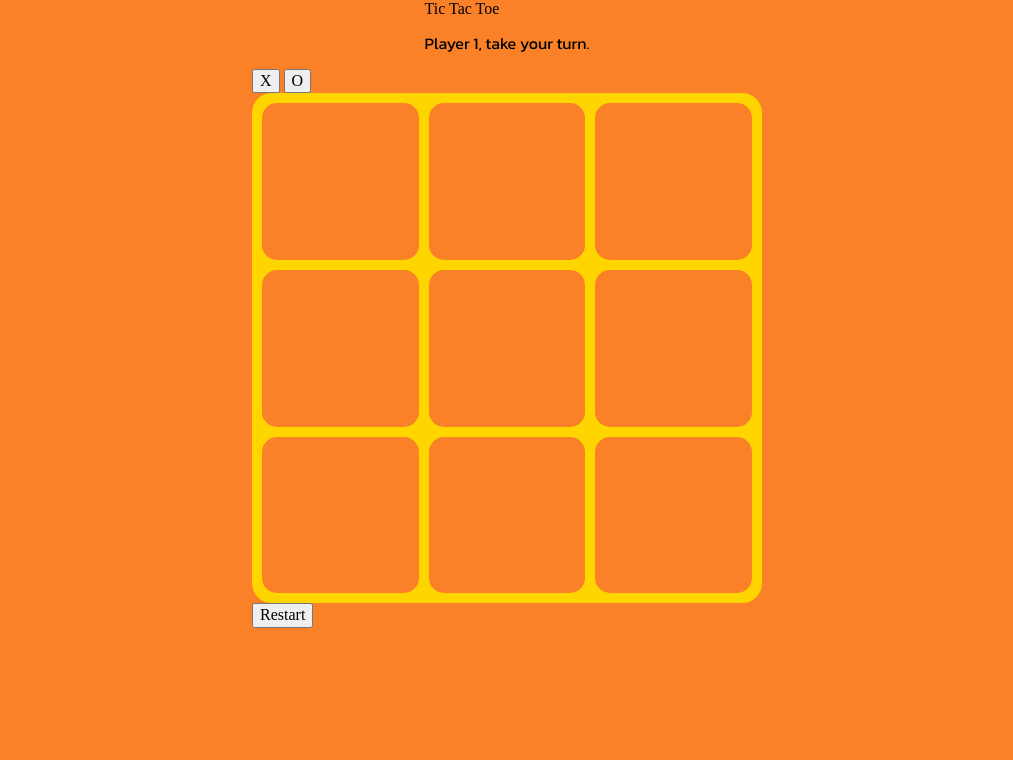
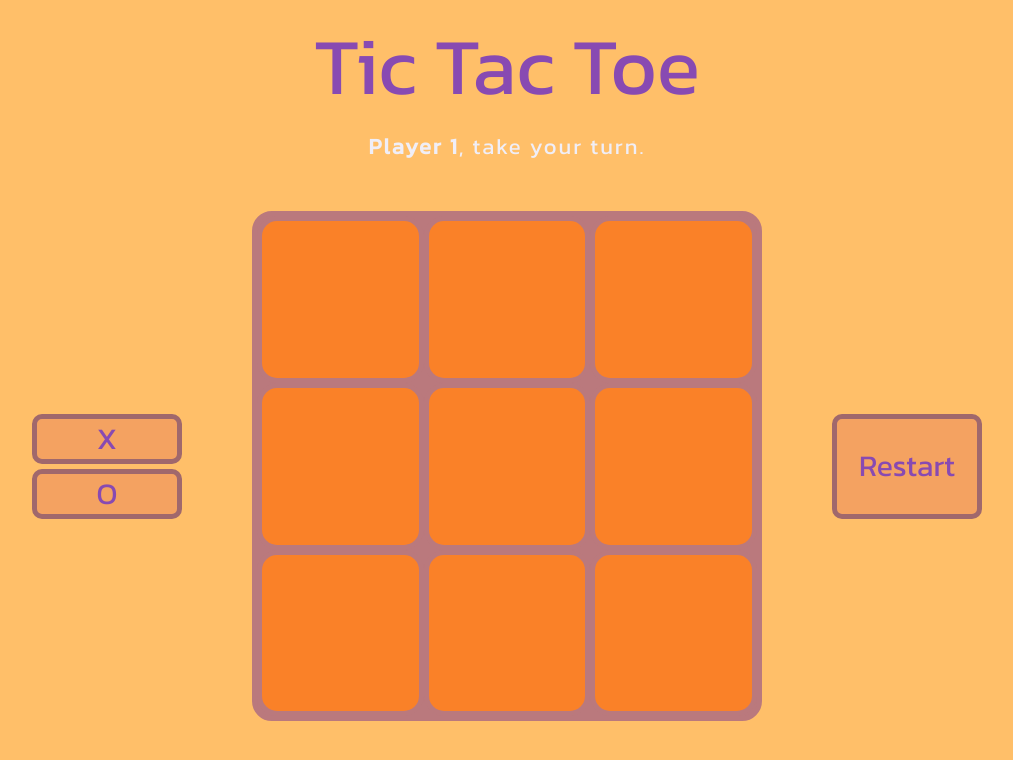
Before and after one commit to nufc-hub/tic-tac-toe, a plain HTML site: page index.html in a window 1280 px wide. Shown: the whole page, without its empty margins (133-1146 px from the left). Drawn offline with nearby package versions, Linux system fonts and the light colour scheme; a web font is replaced by a local one.

Commit message:
Add button styling and color schemes

```diff
--- a/style.css
+++ b/style.css
@@ -1,27 +1,81 @@
 :root {
+    --hunyadi-yellow: #FFBF69;
+    --royal-purple: #884AB2;
     --tangerine: #FA8128;
+    --lavender-tinge: #f0eef7;
     --tangerine-hover: #e16b17;
-    --mimosa: #ffd500;
+    --old-rose:  #BA797D;
+    --old-rose-deep: #a0686c;
+    --sandy-brown: #F4A261;
+    --content-font: 'Kanit', sans-serif;
 }
 
 body {
     display: flex;
     flex-direction: column;
-    justify-content: center;
-    align-items: center;
-    background-color: var(--tangerine);
+    background-color: var(--hunyadi-yellow);
 }
 
 header {
-
+    display: flex;
+    flex-direction: column;
+    justify-content: center;
+    align-items: center;
+    margin-top: 20px;
+    margin-bottom: 30px;
 }
 
-h1 {
-    font-family: 'Original Surfer', cursive;
+button {
+    border: 5px solid var(--old-rose-deep);
+    border-radius: 10px;
+    background-color: var(--sandy-brown);
+    color: var(--royal-purple);
+    transition: transform 0.2s;
+}
+
+button:hover {
+    transform: scale(1.02);
+}
+
+.page-title {
+    font-family: var(--content-font);
+    font-size: 80px;
+    color: var(--royal-purple);
 }
 
 p {
-    font-family: 'Kanit', sans-serif;
+    font-family: var(--content-font);
+    font-size: 22px;
+    letter-spacing: 2px;
+    color: var(--lavender-tinge);
+}
+
+span {
+    font-weight: bold;
+}
+
+.middle {
+    display: flex;
+    justify-content: center;
+    align-items: center;
+    font-family: var(--content-font);
+}
+
+.select-player {
+    display: flex;
+    flex-direction: column;
+    margin-right: 70px;
+}
+
+.player-x,
+.player-o {
+    height: 50px;
+    width: 150px;
+    font-size: 30px;
+}
+
+.player-x {
+    margin-bottom: 5px;
 }
 
 
@@ -31,13 +85,18 @@ p {
     width: 500px;
     grid-template-columns: repeat(3, 1fr);
     grid-template-rows: repeat(3, 1fr);
-    border: 5px solid var(--mimosa);
+    border: 5px solid var(--old-rose);
     border-radius: 20px;
-    background-color: var(--mimosa);
+    background-color: var(--old-rose);
 }
 
 .cell {
-    border: 5px solid var(--mimosa);
+    display: flex;
+    justify-content: center;
+    align-items: center;
+    font-size: 120px;
+    color: var(--royal-purple);
+    border: 5px solid var(--old-rose);
     border-radius: 20px;
     background-color: var(--tangerine);
 }
@@ -45,3 +104,11 @@ p {
 .cell:hover {
     background-color: var(--tangerine-hover);
 }
+
+.restart-button {
+    height: 105px;
+    width: 150px;
+    margin-left: 70px;
+    border-radius: 10px;
+    font-size: 30px;
+}
```
